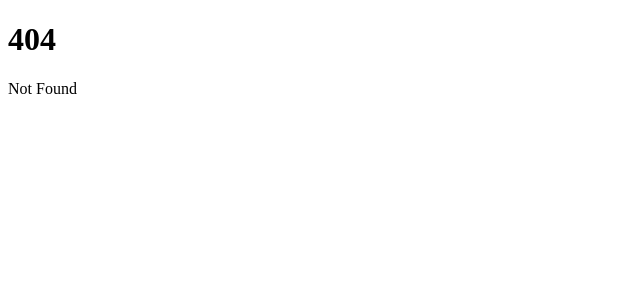
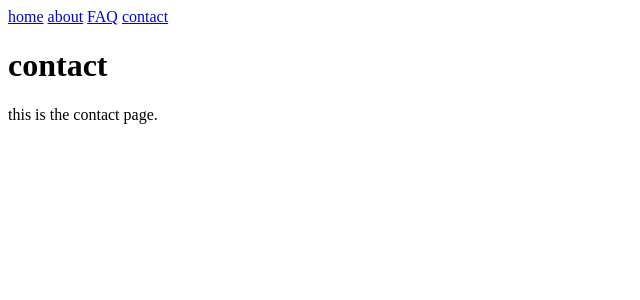
Before and after one commit to tylersernett/astra, a SvelteKit app: page /contact in a window 1280 px wide. Before the commit this address had no page. Shown: the top 300 px of the page, without its empty margins (0-640 px from the left). Built offline with nearby package versions, Linux system fonts and the light colour scheme.

Commit message:
Add basic page skeleton

```diff
--- a/src/routes/+page.svelte
+++ b/src/routes/+page.svelte
@@ -1,2 +1,8 @@
 <h1>Welcome to SvelteKit</h1>
 <p>Visit <a href="https://kit.svelte.dev">kit.svelte.dev</a> to read the documentation</p>
+<nav>
+	<a href="/">home</a>
+	<a href="/about">about</a>
+  <a href="/FAQ">FAQ</a>
+  <a href="/contact">contact</a>
+</nav>
--- /dev/null
+++ b/src/routes/contact/+page.svelte
@@ -0,0 +1,9 @@
+<nav>
+	<a href="/">home</a>
+	<a href="/about">about</a>
+  <a href="/FAQ">FAQ</a>
+  <a href="/contact">contact</a>
+</nav>
+
+<h1>contact</h1>
+<p>this is the contact page.</p>
```
Also changed, not shown: src/routes/FAQ/+page.svelte (added, +9 -0 lines), src/routes/about/+page.svelte (added, +9 -0 lines), 1 other file (tests, documents, lock files or other folders).
